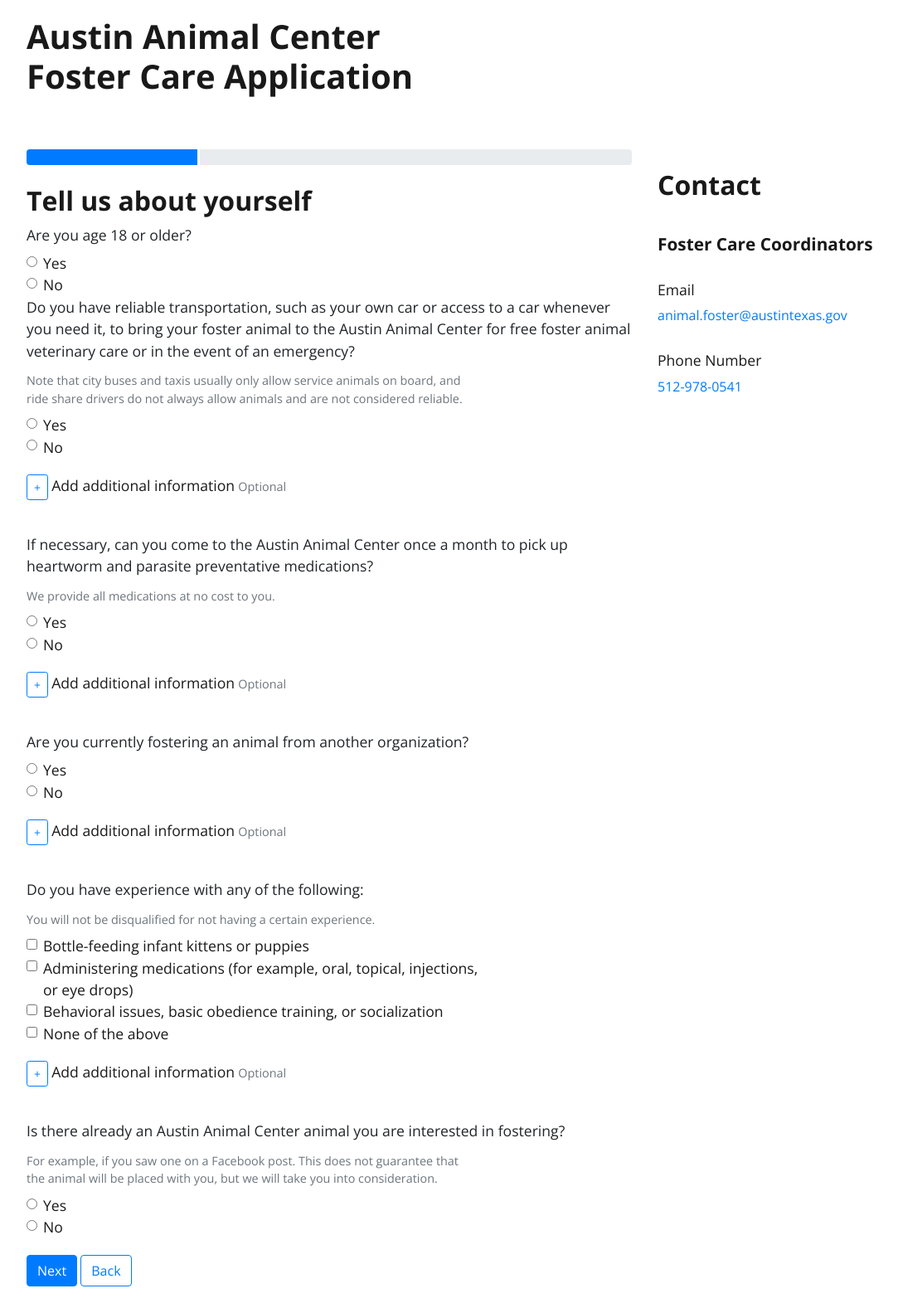
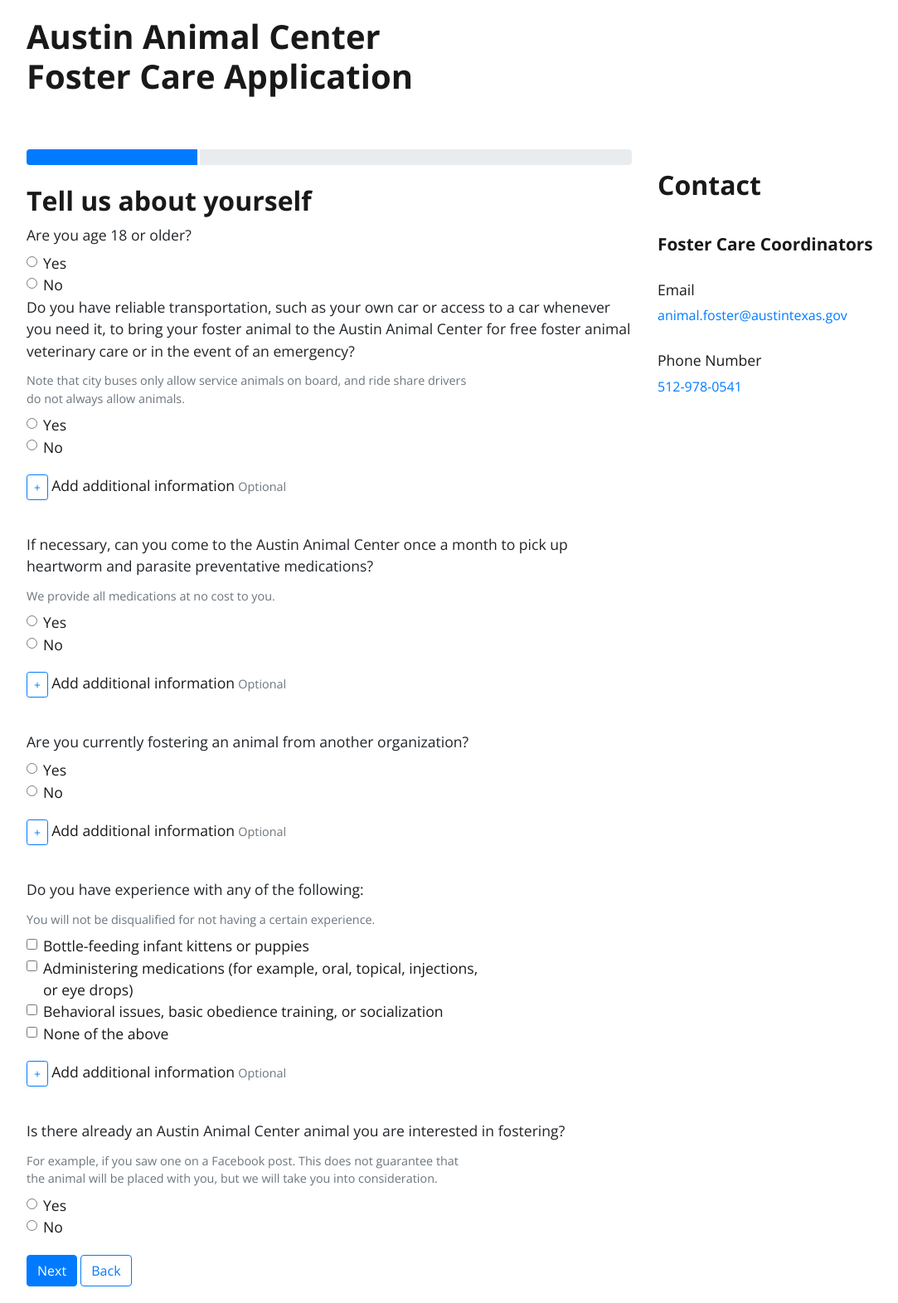
Before and after one commit to cityofaustin/prototypeform, a Jekyll site: the page built from _pages/Yourself_info.html, in a window 1280 px wide. Shown: the whole page at 83% size, without its empty margins (53-1136 px from the left). Built offline with Jekyll 4.4.1, drawn with Linux system fonts in a browser that asks for light colours; nearby versions of some CDN libraries.

Commit message:
reliable transportation
in light of learning that there are pet specific ride share companies in Austin, I edited this helper text again.

```diff
--- a/_pages/Yourself_info.html
+++ b/_pages/Yourself_info.html
@@ -41,7 +41,7 @@
       <fieldset>
         <legend>Do you have reliable transportation, such as your own car or access to a car whenever you need it, to bring your foster animal to the Austin Animal Center for free foster animal veterinary care or in the event of an emergency?</legend>
         <small id="transportationHelpBlock" class="form-text text-muted">
-            Note that city buses and taxis usually only allow service animals on board, and ride share drivers do not always allow animals and are not considered reliable.
+            Note that city buses only allow service animals on board, and ride share drivers do not always allow animals.
         </small>
         <div class="form-check">
             <input class="form-check-input" type="radio" name="transportationRadios" id="transportationRadios1" value="Yes">
```
